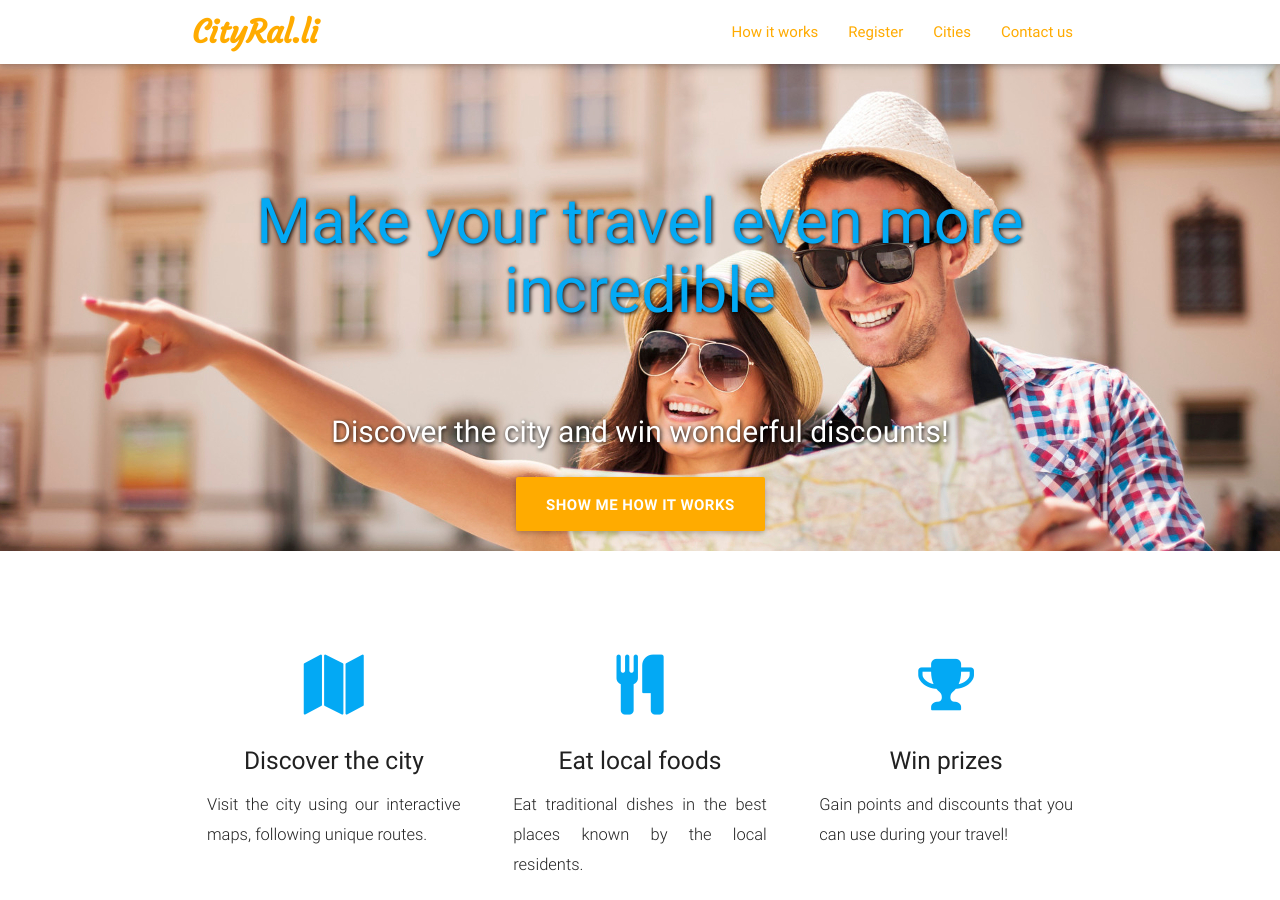
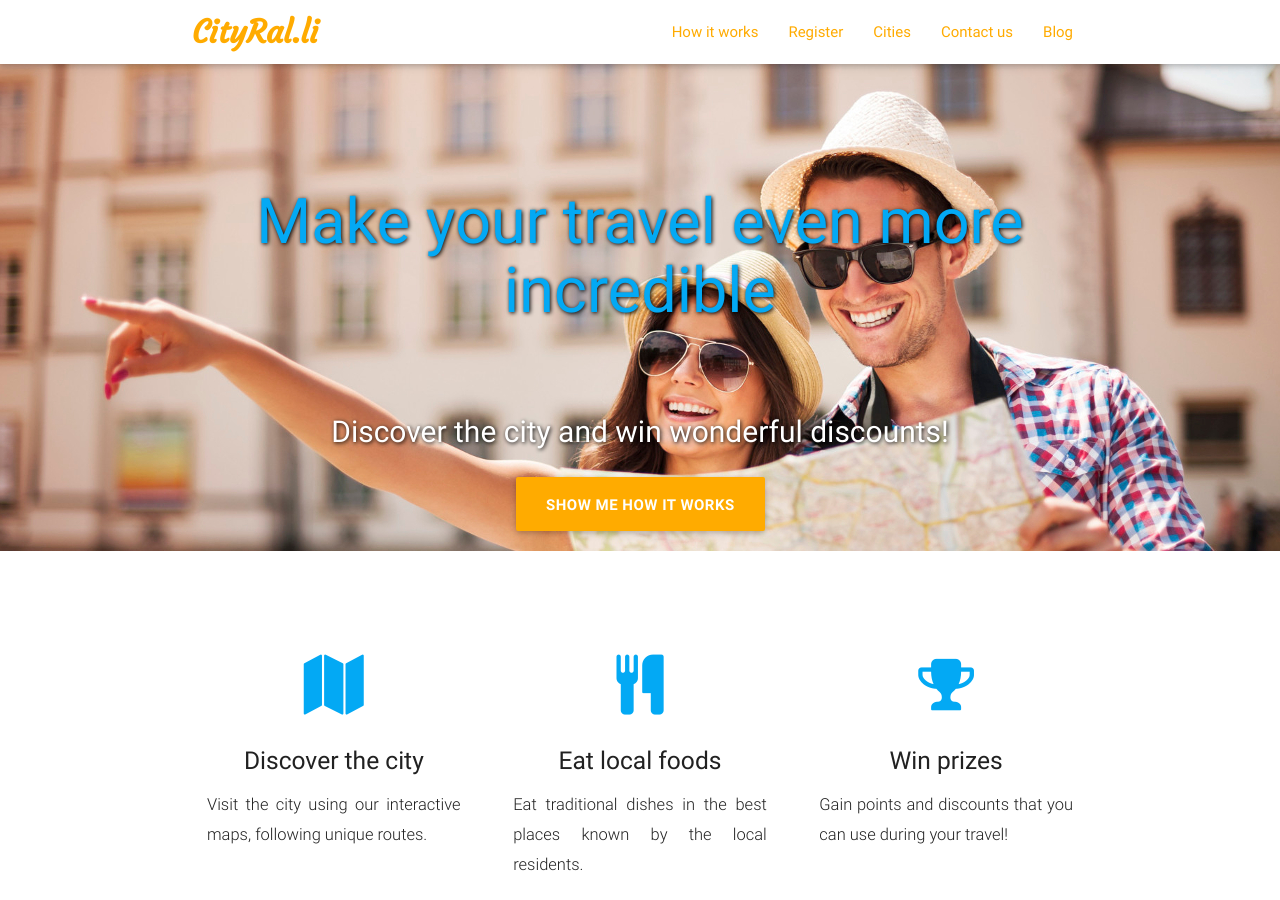
Before and after one commit to Empty89/CR_LP, a plain HTML site: page index.html in a window 1280 px wide. Shown: the top 900 px of the page. Drawn offline with nearby package versions, Linux system fonts and the light colour scheme.

Commit message:
aggiunto blog

```diff
--- a/index.html
+++ b/index.html
@@ -36,6 +36,7 @@
         <li><a href="#register" class="amber-text text-accent-4">Register</a></li>
         <li><a href="#cities" class="amber-text text-accent-4">Cities</a></li>
         <li><a href="#contact" class="amber-text text-accent-4">Contact us</a></li>
+        <li><a href="http://blog.cityral.li" class="amber-text text-accent-4">Blog</a></li>
       </ul>
 
       <ul id="nav-mobile" class="side-nav">
@@ -43,6 +44,7 @@
         <li><a href="#register" class="amber-text text-accent-4">Register</a></li>
         <li><a href="#cities" class="amber-text text-accent-4">Cities</a></li>
         <li><a href="#contact" class="amber-text text-accent-4">Contact us</a></li>
+        <li><a href="http://blog.cityral.li" class="amber-text text-accent-4">Blog</a></li>
       </ul>
       <a href="#" data-activates="nav-mobile" class="button-collapse amber-text text-accent-4"><i class="material-icons">menu</i></a>
     </div>
```
Also changed, not shown: 2 other files.
